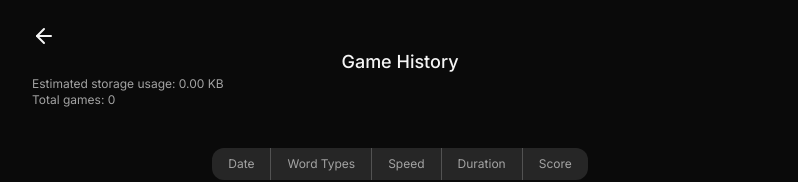
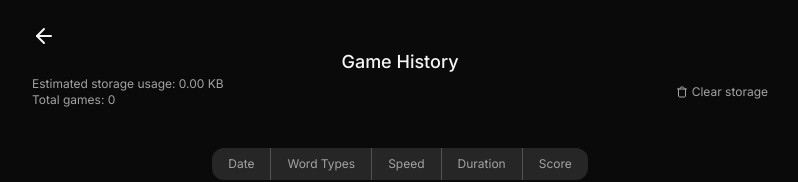
Before and after one commit to egegungordu/kikitori, a Next.js app: page /history in a window 1280 px wide. Shown: the top 182 px of the page, without its empty margins (240-1038 px from the left). Built offline with nearby package versions, Linux system fonts and the light colour scheme.

Commit message:
option to delete local storage

```diff
--- a/package.json
+++ b/package.json
@@ -9,6 +9,7 @@
     "lint": "next lint"
   },
   "dependencies": {
+    "@radix-ui/react-dialog": "^1.0.5",
     "clsx": "^2.1.0",
     "next": "14.1.0",
     "react": "^18",
--- /dev/null
+++ b/src/app/confirm-dialog.tsx
@@ -0,0 +1,55 @@
+"use client";
+
+import * as Dialog from "@radix-ui/react-dialog";
+
+export default function ConfirmDialog({
+  title,
+  description,
+  onConfirm,
+  onCancel,
+  children,
+}: {
+  title?: string;
+  description?: string;
+  onConfirm?: () => void;
+  onCancel?: () => void;
+  children?: React.ReactNode;
+}) {
+  return (
+    <Dialog.Root>
+      <Dialog.Trigger asChild>
+        {children}
+      </Dialog.Trigger>
+      <Dialog.Portal>
+        <Dialog.Overlay className="fixed inset-0 bg-black/40 animate-opacity-in" />
+        <Dialog.Content className="bg-neutral-900 rounded-xl fixed top-1/2 left-1/2 -translate-x-1/2 -translate-y-1/2 shadow-md animate-opacity-in p-4">
+          <Dialog.Title className="mb-4">{title}</Dialog.Title>
+
+          <Dialog.Description className="text-neutral-400 text-xs max-w-64">
+            {description}
+          </Dialog.Description>
+
+          <div className="flex gap-2 justify-end mt-4">
+            <Dialog.Close asChild>
+              <button
+                onClick={onCancel}
+                className="text-xs text-neutral-300 hover:bg-neutral-800 px-3 py-2 rounded-full"
+              >
+                Cancel
+              </button>
+            </Dialog.Close>
+
+            <Dialog.Close asChild>
+              <button
+                onClick={onConfirm}
+                className="text-xs bg-neutral-200 text-neutral-800 px-3 py-2 rounded-full hover:bg-neutral-300"
+              >
+                Confirm
+              </button>
+            </Dialog.Close>
+          </div>
+        </Dialog.Content>
+      </Dialog.Portal>
+    </Dialog.Root>
+  );
+}
--- a/src/app/history/page.tsx
+++ b/src/app/history/page.tsx
@@ -4,7 +4,8 @@ import Link from "next/link";
 import { GameResult } from "../spell-test";
 
 import { useState, useLayoutEffect, useMemo } from "react";
-import { LuArrowLeft } from "react-icons/lu";
+import { LuArrowLeft, LuTrash } from "react-icons/lu";
+import ConfirmDialog from "../confirm-dialog";
 
 const useGameResults = () => {
   // read local storage
@@ -24,6 +25,11 @@ export default function History() {
     return ((JSON.stringify(gameResults).length * 16) / (8 * 1024)).toFixed(2);
   }, [gameResults]);
 
+  const deleteGameResults = () => {
+    localStorage.removeItem("gameResults");
+    location.reload();
+  };
+
   return (
     <main className="w-full h-full max-w-screen-md mx-auto px-4 py-6">
       <Link href="/">
@@ -32,22 +38,47 @@ export default function History() {
 
       <h1 className="text-lg font-medium text-center">Game History</h1>
 
-      <div className="text-xs text-neutral-400">
-        Estimated storage usage: {storageUsage} KB
-      </div>
+      <div className="flex justify-between">
+        <div>
+          <div className="text-xs text-neutral-400">
+            Estimated storage usage: {storageUsage} KB
+          </div>
 
-      <div className="text-xs text-neutral-400">
-        Total games: {gameResults.length}
+          <div className="text-xs text-neutral-400">
+            Total games: {gameResults.length}
+          </div>
+        </div>
+
+        <ConfirmDialog
+          title="You are about to clear all game history"
+          description="This action cannot be undone. Are you sure you want to continue?"
+          onConfirm={deleteGameResults}
+        >
+          <button className="text-xs text-neutral-400 hover:text-red-500 flex gap-1 items-center">
+            <LuTrash />
+            Clear storage
+          </button>
+        </ConfirmDialog>
       </div>
 
       <table className="table-auto tabular-nums mx-auto my-10 rounded-xl overflow-hidden">
         <thead>
           <tr className="bg-neutral-800 divide-x divide-neutral-600">
-            <th className="px-4 py-2 font-normal text-neutral-400 text-xs">Date</th>
-            <th className="px-4 py-2 font-normal text-neutral-400 text-xs">Word Types</th>
-            <th className="px-4 py-2 font-normal text-neutral-400 text-xs">Speed</th>
-            <th className="px-4 py-2 font-normal text-neutral-400 text-xs">Duration</th>
-            <th className="px-4 py-2 font-normal text-neutral-400 text-xs">Score</th>
+            <th className="px-4 py-2 font-normal text-neutral-400 text-xs">
+              Date
+            </th>
+            <th className="px-4 py-2 font-normal text-neutral-400 text-xs">
+              Word Types
+            </th>
+            <th className="px-4 py-2 font-normal text-neutral-400 text-xs">
+              Speed
+            </th>
+            <th className="px-4 py-2 font-normal text-neutral-400 text-xs">
+              Duration
+            </th>
+            <th className="px-4 py-2 font-normal text-neutral-400 text-xs">
+              Score
+            </th>
           </tr>
         </thead>
         <tbody className="text-end">
@@ -62,9 +93,12 @@ export default function History() {
               second: "numeric",
             });
             return (
-              <tr key={index} className="divide-x divide-neutral-800 odd:bg-neutral-900 text-xs text-neutral-300 hover:text-neutral-200 hover:bg-neutral-800">
+              <tr
+                key={index}
+                className="divide-x divide-neutral-800 odd:bg-neutral-900 text-xs text-neutral-300 hover:text-neutral-200 hover:bg-neutral-800"
+              >
                 <td className="px-4 py-2">{formattedDate}</td>
-                <td className="px-4 py-2">{gameResult.wordTypes.join(", ")}</td>
+                <td className="px-4 py-2 capitalize">{gameResult.wordTypes.join(", ")}</td>
                 <td className="px-4 py-2">{gameResult.speed}</td>
                 <td className="px-4 py-2">{gameResult.duration} seconds</td>
                 <td className="px-4 py-2">{gameResult.score.toFixed(3)}</td>
--- a/tailwind.config.ts
+++ b/tailwind.config.ts
@@ -29,6 +29,7 @@ const config: Config = {
         "shake": "shake 0.82s cubic-bezier(.36,.07,.19,.97) both",
         "pop-in": "pop-in 0.2s cubic-bezier(0.175, 0.885, 0.32, 1.275) both",
         "notification-in": "notification-in 0.2s cubic-bezier(0.175, 0.885, 0.32, 1.275) both",
+        "opacity-in": "opacity-in 0.2s cubic-bezier(0.175, 0.885, 0.32, 1.275) both",
       },
       keyframes: {
         "shake": {
@@ -45,6 +46,10 @@ const config: Config = {
           "0%": { transform: "translateY(100%) scale(0.8)" },
           "100%": { transform: "translateY(0) scale(1)" },
         },
+        "opacity-in": {
+          "0%": { opacity: "0" },
+          "100%": { opacity: "1" },
+        },
       },
     },
   },
```
Also changed, not shown: 1 other file (tests, documents, lock files or other folders).
